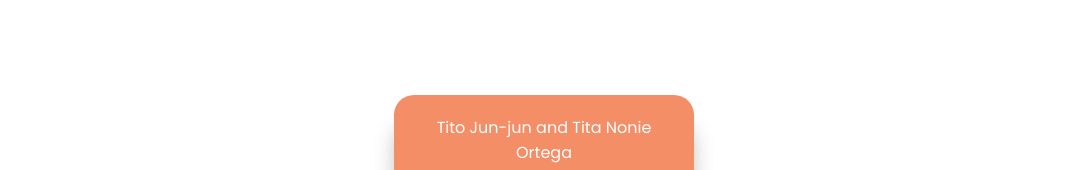
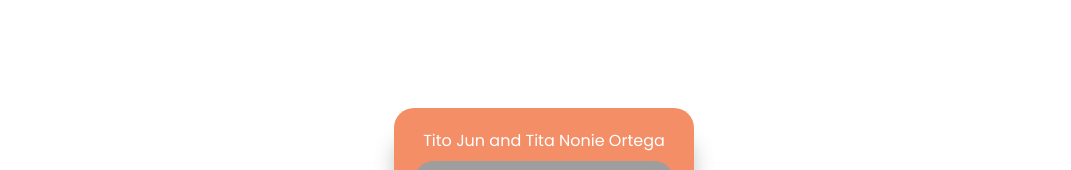
Before and after one commit to holyglydead/CFC-KFC-C3A-WEBSITE, a plain HTML site: page Service-Team.html in a window 1280 px wide. Shown: the part 1042-1212 px from the top of the page, without its empty margins (96-1167 px from the left). Drawn offline with nearby package versions, Linux system fonts and the light colour scheme; grey boxes are pictures that could not be loaded.

Commit message:
Revert "Update Service-Team.html - change tito Jun's name to Jun-jun"

```diff
--- a/Service-Team.html
+++ b/Service-Team.html
@@ -99,7 +99,7 @@
             <section class ="main">
             <div class="wrap">
                 <div class="item2" id="C1">
-                    <p>Tito Jun-jun and Tita Nonie Ortega</p>
+                    <p>Tito Jun and Tita Nonie Ortega</p>
                     <img src="assets/CCs/CC1.png" alt="">
                 </div>
             </div>
```
